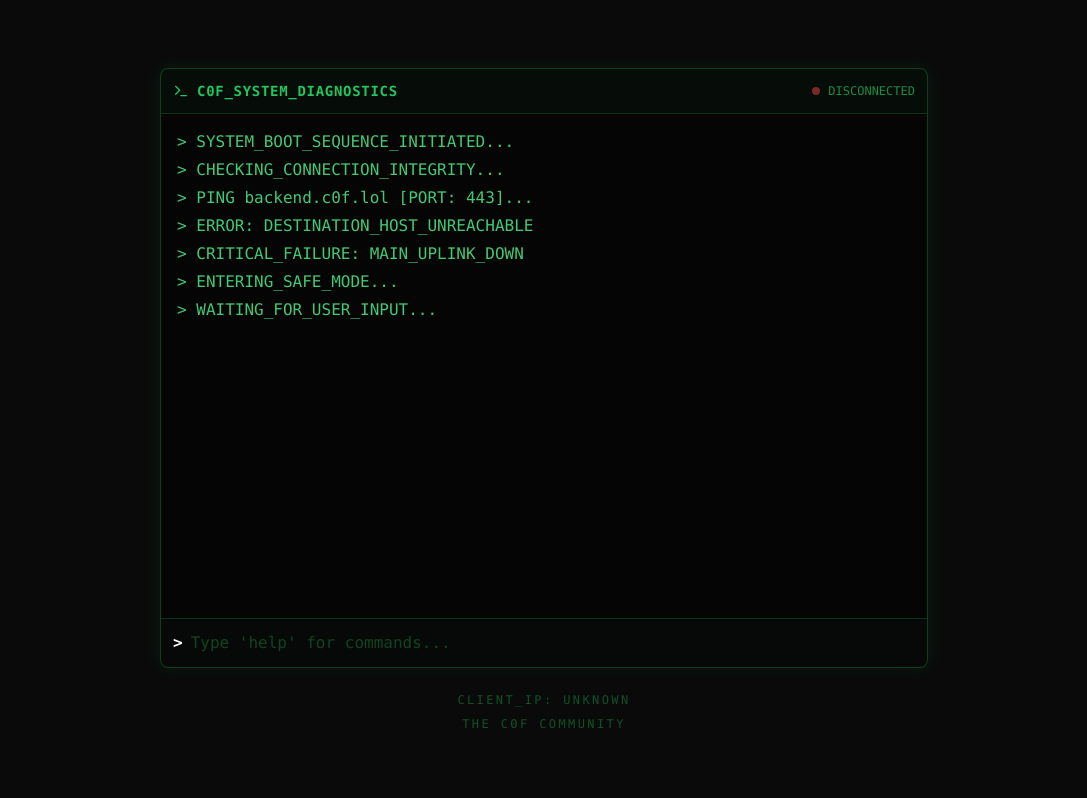
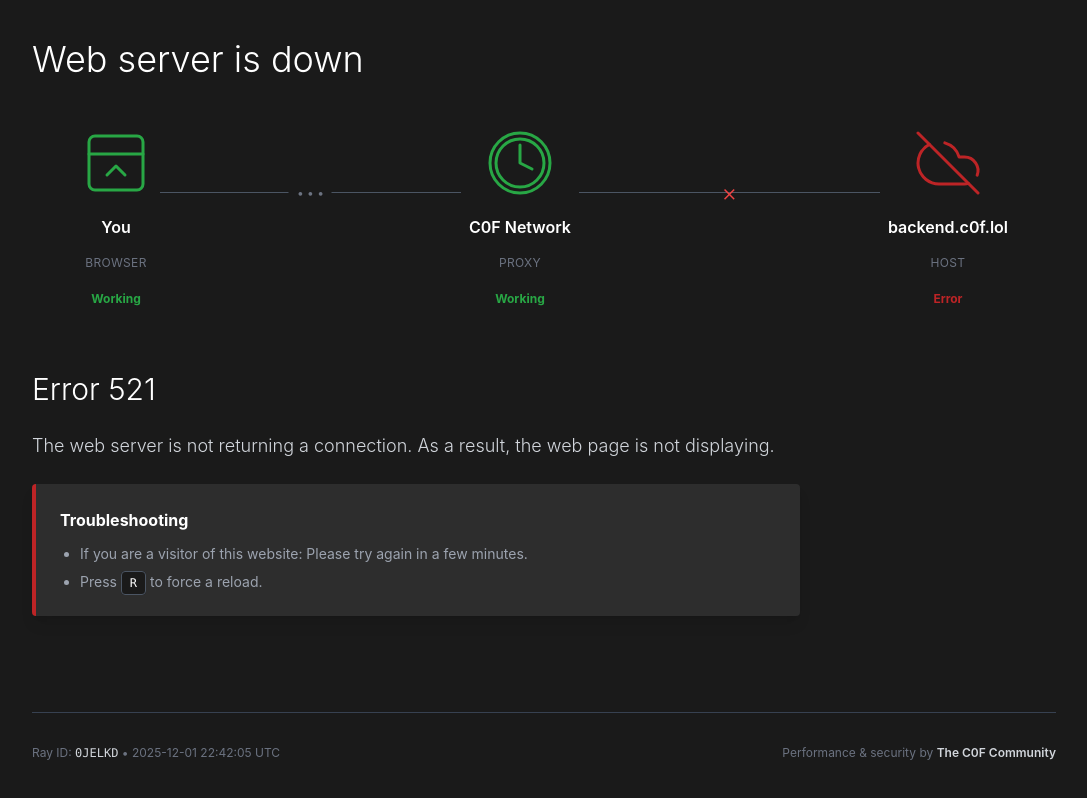
Before and after one commit to nitrogenoliquido/The-C0F-Community, a React (Vite) app: page /thread/1 in a window 1280 px wide. Shown: the whole page, without its empty margins (96-1183 px from the left). Built offline with nearby package versions, Linux system fonts and the light colour scheme; no server answers.

Commit message:
UI: Simple Cloudflare-Style 521 Error Page

```diff
--- a/src/App.tsx
+++ b/src/App.tsx
@@ -9,7 +9,7 @@
 import { Bell, RefreshCw } from 'lucide-react';
 import { useState, useEffect } from 'react';
 import axios from 'axios';
-import { TerminalError } from './components/TerminalError';
+import { SimpleCloudflareError } from './components/SimpleCloudflareError';
 
 function Navbar() {
   const { username, logout, token } = useAuth();
@@ -95,7 +95,6 @@
 }
 
 function SystemGuard({ children }: { children: React.ReactNode }) {
-    console.log("SystemGuard v3 initialized - Terminal UI");
     const [status, setStatus] = useState<'CHECKING' | 'ONLINE' | 'OFFLINE'>('CHECKING');
 
     useEffect(() => {
@@ -120,7 +119,7 @@
     }
 
     if (status === 'OFFLINE') {
-        return <TerminalError />;
+        return <SimpleCloudflareError />;
     }
 
     return <>{children}</>;
--- /dev/null
+++ b/src/components/SimpleCloudflareError.tsx
@@ -0,0 +1,87 @@
+import { useEffect } from 'react';
+import { CloudOff } from 'lucide-react';
+
+export const SimpleCloudflareError = () => {
+    useEffect(() => {
+        const handleKeys = (e: KeyboardEvent) => {
+            if (e.key.toLowerCase() === 'r') window.location.reload();
+        };
+        window.addEventListener('keydown', handleKeys);
+        return () => window.removeEventListener('keydown', handleKeys);
+    }, []);
+
+    return (
+        <div className="min-h-screen bg-[#1a1a1a] text-[#d1d5db] font-sans flex flex-col items-center justify-center p-4 selection:bg-[#f48120] selection:text-white">
+            <div className="max-w-5xl w-full">
+                {/* Header */}
+                <div className="flex items-center gap-4 mb-12">
+                    <h1 className="text-4xl font-light text-white">Web server is down</h1>
+                </div>
+
+                {/* Diagram Section */}
+                <div className="flex items-center justify-between text-center mb-16 text-sm md:text-base px-4 md:px-12">
+                    {/* Browser */}
+                    <div className="flex flex-col items-center gap-4 relative z-10">
+                        <div className="text-[#28a745] text-7xl">
+                           <svg xmlns="http://www.w3.org/2000/svg" width="1em" height="1em" viewBox="0 0 24 24" fill="none" stroke="currentColor" strokeWidth="1" strokeLinecap="round" strokeLinejoin="round"><rect width="18" height="18" x="3" y="3" rx="2" ry="2"/><line x1="3" x2="21" y1="9" y2="9"/><path d="m9 16 3-3 3 3"/></svg>
+                        </div>
+                        <div className="font-semibold text-white">You</div>
+                        <div className="text-gray-500 text-xs uppercase tracking-wide">Browser</div>
+                        <div className="text-[#28a745] text-xs font-bold mt-1">Working</div>
+                    </div>
+
+                    {/* Connection Line 1 */}
+                    <div className="flex-grow h-px bg-gray-600 mx-2 relative -mt-12">
+                         <div className="absolute top-1/2 left-1/2 -translate-x-1/2 -translate-y-1/2 text-gray-500 text-xs bg-[#1a1a1a] px-2">&bull; &bull; &bull;</div>
+                    </div>
+
+                    {/* C0F Network (Cloudflare equivalent) */}
+                    <div className="flex flex-col items-center gap-4 relative z-10">
+                         <div className="text-[#28a745] text-7xl">
+                            <svg xmlns="http://www.w3.org/2000/svg" width="1em" height="1em" viewBox="0 0 24 24" fill="none" stroke="currentColor" strokeWidth="1" strokeLinecap="round" strokeLinejoin="round"><path d="M12 2a10 10 0 1 0 10 10A10 10 0 0 0 12 2zm0 18a8 8 0 1 1 8-8 8 8 0 0 1-8 8z"/><path d="M12 6v6l4 2"/></svg>
+                         </div>
+                        <div className="font-semibold text-white">C0F Network</div>
+                        <div className="text-gray-500 text-xs uppercase tracking-wide">Proxy</div>
+                        <div className="text-[#28a745] text-xs font-bold mt-1">Working</div>
+                    </div>
+
+                    {/* Connection Line 2 */}
+                    <div className="flex-grow h-px bg-gray-600 mx-2 relative -mt-12">
+                        <div className="absolute top-1/2 left-1/2 -translate-x-1/2 -translate-y-1/2 text-red-500 text-2xl font-light">×</div>
+                    </div>
+
+                    {/* Origin */}
+                    <div className="flex flex-col items-center gap-4 relative z-10">
+                         <div className="text-[#bd2426] text-7xl">
+                            <CloudOff size={72} strokeWidth={1} />
+                         </div>
+                        <div className="font-semibold text-white">backend.c0f.lol</div>
+                        <div className="text-gray-500 text-xs uppercase tracking-wide">Host</div>
+                        <div className="text-[#bd2426] text-xs font-bold mt-1">Error</div>
+                    </div>
+                </div>
+
+                {/* Info Text */}
+                <div className="space-y-6 max-w-3xl">
+                    <h2 className="text-3xl font-light text-white">Error 521</h2>
+                    <p className="text-[#d1d5db] text-lg font-light leading-relaxed">
+                        The web server is not returning a connection. As a result, the web page is not displaying.
+                    </p>
+                    <div className="bg-[#2d2d2d] p-6 rounded text-sm text-[#d1d5db] border-l-4 border-[#bd2426] mt-8 shadow-lg">
+                        <p className="mb-3 font-bold text-white text-base">Troubleshooting</p>
+                        <ul className="list-disc pl-5 space-y-2 text-gray-400">
+                            <li>If you are a visitor of this website: Please try again in a few minutes.</li>
+                            <li>Press <kbd className="bg-[#1a1a1a] px-2 py-1 rounded text-white font-mono text-xs border border-gray-600">R</kbd> to force a reload.</li>
+                        </ul>
+                    </div>
+                </div>
+
+                {/* Footer */}
+                <div className="mt-24 pt-8 border-t border-gray-700 flex flex-col md:flex-row justify-between text-xs text-gray-500 font-sans">
+                    <div>Ray ID: <span className="font-mono text-[#d1d5db]">{Math.random().toString(36).substring(7).toUpperCase()}</span> &bull; 2025-12-01 22:42:05 UTC</div>
+                    <div className="mt-2 md:mt-0">Performance & security by <span className="text-[#d1d5db] font-semibold hover:underline cursor-pointer">The C0F Community</span></div>
+                </div>
+            </div>
+        </div>
+    );
+};
```
